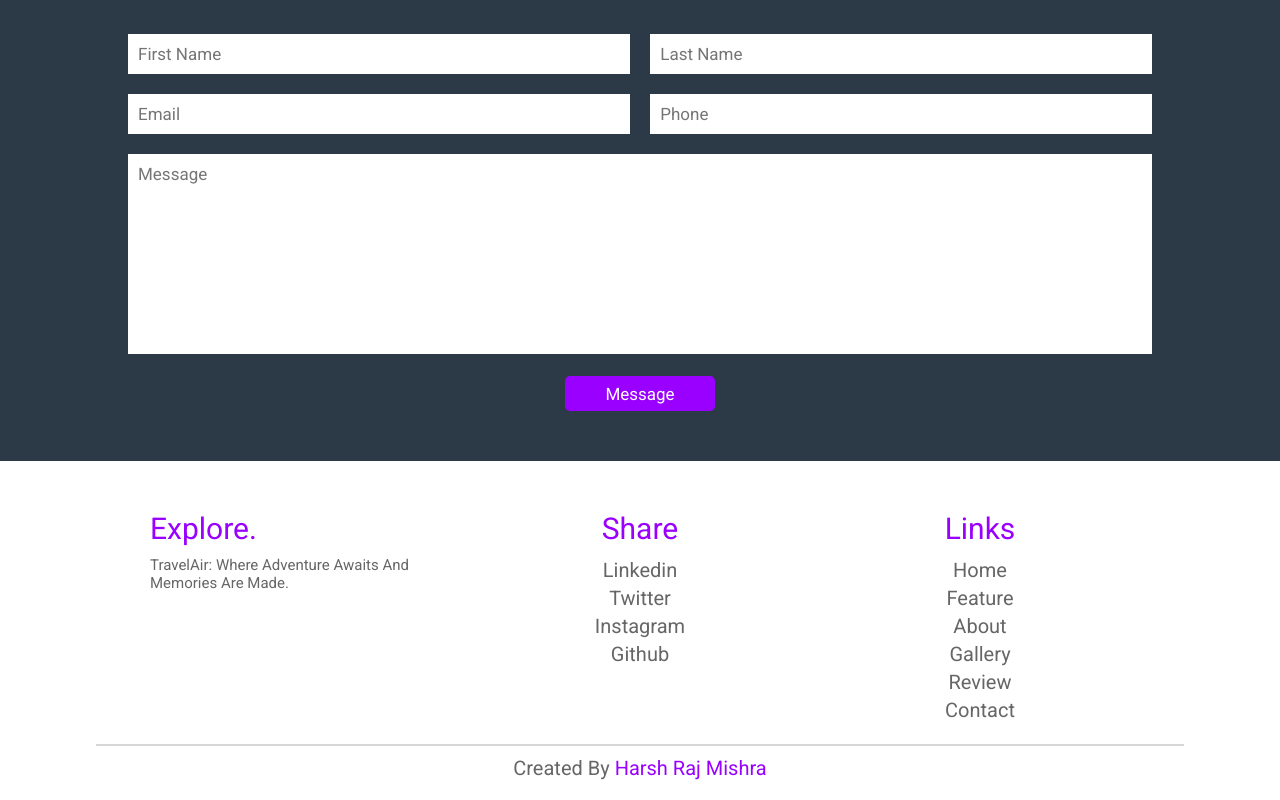
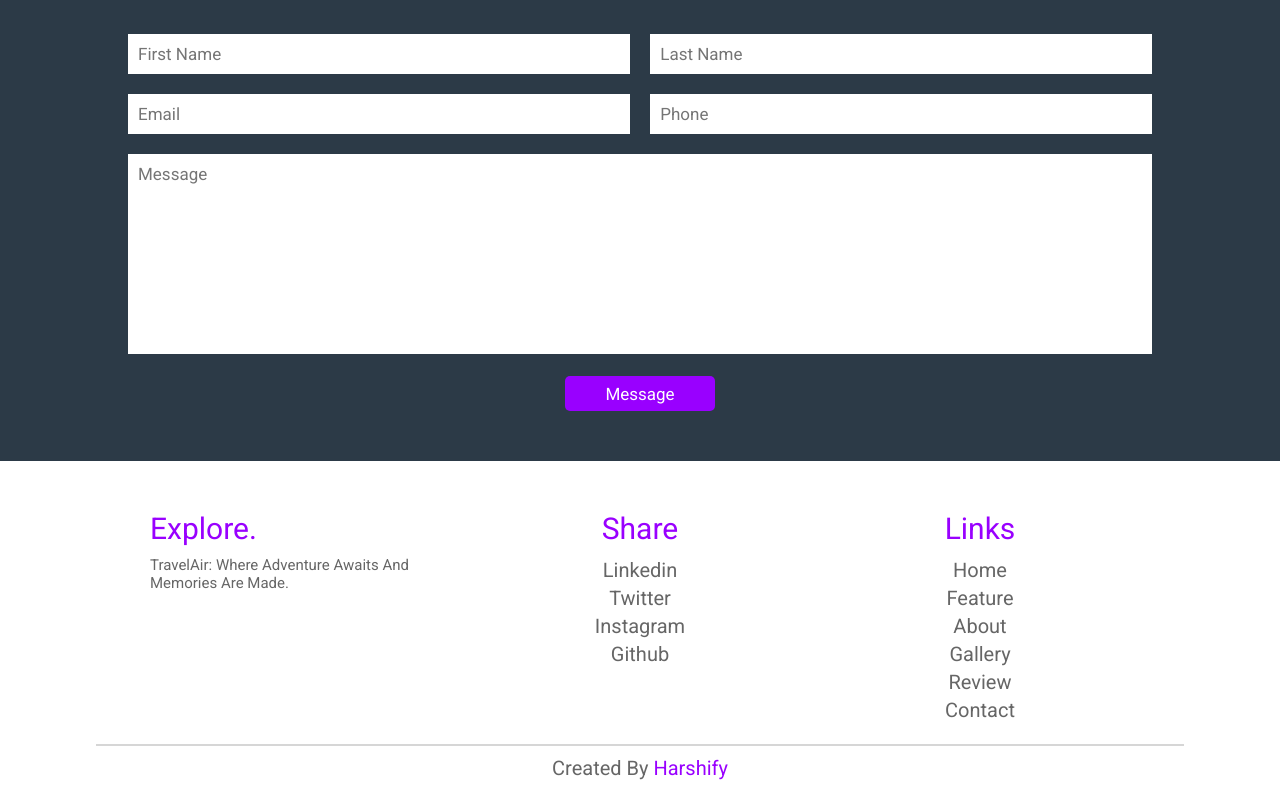
Before and after one commit to harshify/travelAir, a plain HTML site: page index.html in a window 1280 px wide. Shown: the part 4748-5548 px from the top of the page. Drawn offline with nearby package versions, Linux system fonts and the light colour scheme.

Commit message:
Update index.html

```diff
--- a/index.html
+++ b/index.html
@@ -327,7 +327,7 @@
         <a href="#">contact</a>
     </div>
 
-    <h1 class="credit">created by <span>Harsh Raj Mishra</span></h1>
+    <h1 class="credit">created by <span>harshify</span></h1>
 
     </section>
     <!-- footer section ends -->
```
